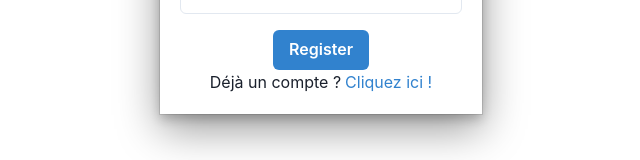
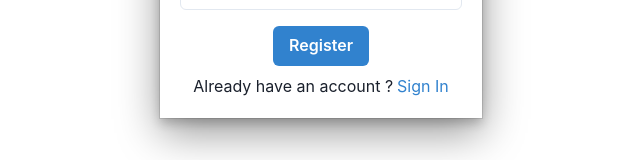
Before and after one commit to ValentinMi/Choicy, a React (Create React App) app: page /register in a window 1280 px wide. Shown: the part 470-630 px from the top of the page, without its empty margins (319-959 px from the left). Built offline with nearby package versions, Linux system fonts and the light colour scheme; no server answers.

Commit message:
fix(homepage): add margin, translate text, fix camelCase and remove useless import

```diff
--- a/src/pages/home.tsx
+++ b/src/pages/home.tsx
@@ -77,7 +77,7 @@ const Home: React.FC<HomeProps> = () => {
             ></IconButton>
           </Link>
         ) : (
-          <Box>
+          <Box m={2}>
             <Link
               as={RouterLink}
               to="/login"
--- a/src/pages/login.tsx
+++ b/src/pages/login.tsx
@@ -58,10 +58,10 @@ const Login: React.FC<LoginProps> = () => {
             </Button>
           </Center>
         </form>
-        <Center>
-          Pas encore de compte ?
+        <Center mt={2}>
+          Don't have an account yet?
           <Link as={RouterLink} to="/register" color="blue.500" ml={1}>
-            Cliquez ici !
+            Sign Up
           </Link>
         </Center>
       </Box>
--- a/src/pages/register.tsx
+++ b/src/pages/register.tsx
@@ -16,15 +16,15 @@ import useSessionStorage from "../hooks/useSessionStorage";
 export interface RegisterProps {}
 
 const Register: React.FC<RegisterProps> = () => {
-  const [registerForm, setregisterForm] = useState({
+  const [registerForm, setRegisterForm] = useState({
     username: "",
     password: "",
     password2: "",
   });
-  const { getStoredData, setStoredData } = useSessionStorage(AUTH_STORAGE_KEY);
+  const { setStoredData } = useSessionStorage(AUTH_STORAGE_KEY);
 
   const handleChange = (e: React.ChangeEvent<HTMLInputElement>) => {
-    setregisterForm({ ...registerForm, [e.target.name]: e.target.value });
+    setRegisterForm({ ...registerForm, [e.target.name]: e.target.value });
   };
 
   const handleSubmit = async (e: React.FormEvent<HTMLFormElement>) => {
@@ -85,10 +85,10 @@ const Register: React.FC<RegisterProps> = () => {
             </Button>
           </Center>
         </form>
-        <Center>
-          Déjà un compte ?
+        <Center mt={2}>
+          Already have an account ?
           <Link as={RouterLink} to="/login" color="blue.500" ml={1}>
-            Cliquez ici !
+            Sign In
           </Link>
         </Center>
       </Box>
```
